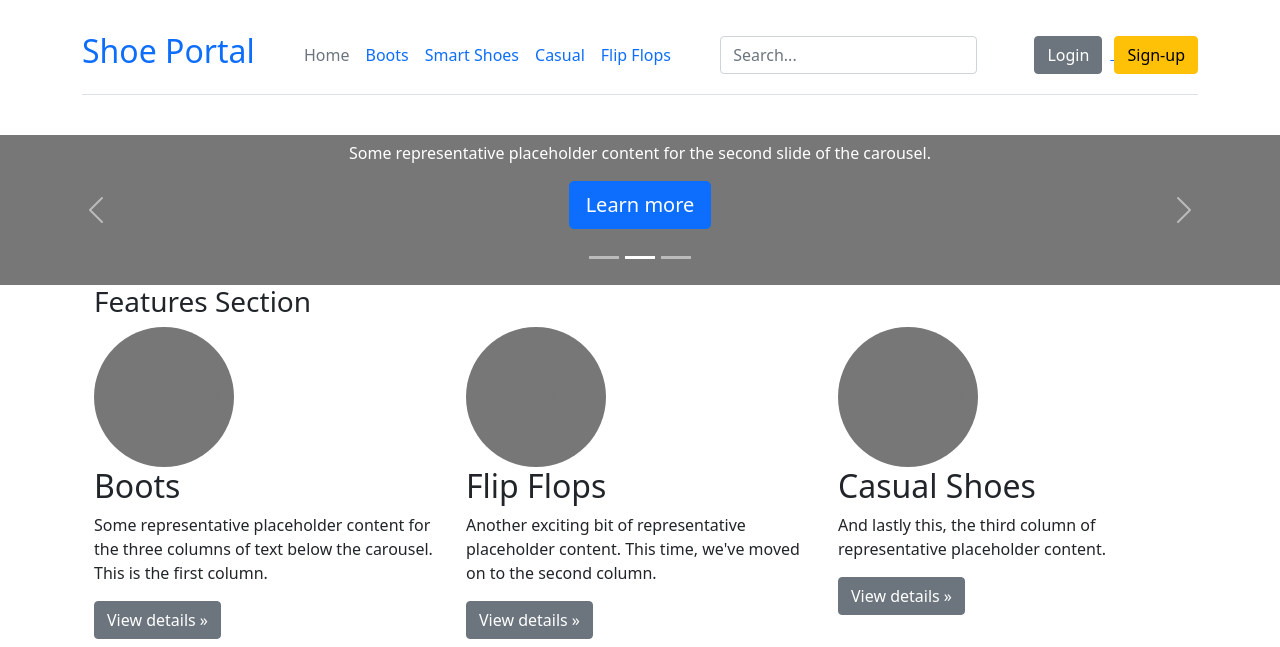
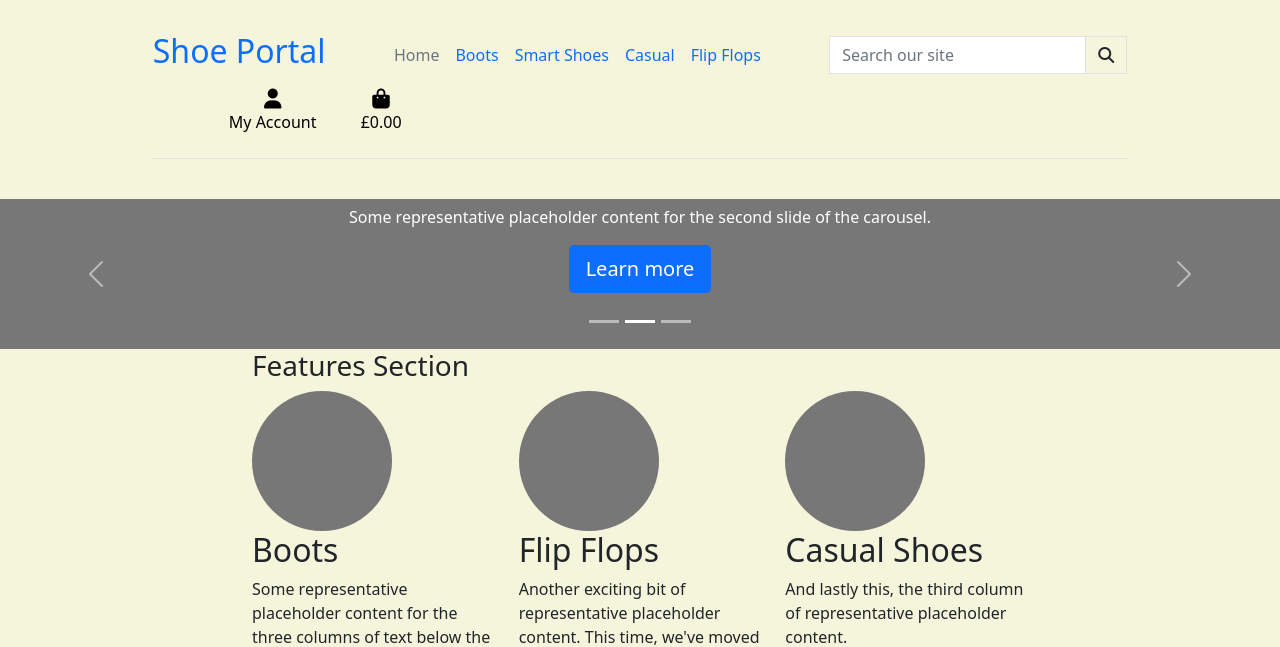
Before and after one commit to dushanka-dev/shoe-portal, a Django app: page / in a window 1280 px wide. Shown: the top 647 px of the page. Run offline with Django 3.2, Linux system fonts and the light colour scheme; some libraries are stand-ins or nearby versions.

Commit message:
Added css, font awesome. Added user authentication and site search

```diff
--- a/templates/base.html
+++ b/templates/base.html
@@ -2,6 +2,7 @@
 
 <!doctype html>
 <html lang="en">
+
 <head>
   <!-- Required meta tags -->
   {% block meta %}
@@ -13,20 +14,22 @@
   {% block extra_meta %}
   {% endblock %}
 
-    <!-- Bootstrap CSS -->
+  <!-- CSS -->
   {% block corecss %}
   <link href="https://cdn.jsdelivr.net/npm/bootstrap@5.1.3/dist/css/bootstrap.min.css" rel="stylesheet"
     integrity="sha384-1BmE4kWBq78iYhFldvKuhfTAU6auU8tT94WrHftjDbrCEXSU1oBoqyl2QvZ6jIW3" crossorigin="anonymous">
+  <link rel="stylesheet" href="{% static 'css/base.css' %}">
   {% endblock %}
 
   {% block extra_css %}
   {% endblock %}
 
-    <!-- Bootstrap JS -->
+  <!-- JS -->
   {% block corejs %}
   <script src="https://cdn.jsdelivr.net/npm/bootstrap@5.1.3/dist/js/bootstrap.bundle.min.js"
     integrity="sha384-ka7Sk0Gln4gmtz2MlQnikT1wXgYsOg+OMhuP+IlRH9sENBO0LRn5q+8nbTov4+1p" crossorigin="anonymous">
   </script>
+  <script src="https://kit.fontawesome.com/b1024b1d6b.js" crossorigin="anonymous"></script>
   {% endblock %}
 
   {% block extra_js %}
@@ -34,11 +37,13 @@
 
   <title>Shoe Portal</title>
 </head>
+
 <body>
   <!-- <header class="container-fluid fixed-top"></header> -->
   <header class="p-3">
     <div class="container">
-        <div class="d-flex flex-wrap align-items-center justify-content-center justify-content-md-between py-3 mb-4 border-bottom">
+      <div
+        class="d-flex flex-wrap align-items-center justify-content-center justify-content-md-between py-3 mb-4 border-bottom">
         <a href="/" class="d-flex align-items-center mb-2 mb-lg-0 text-decoration-none">
           <h2>Shoe Portal</h2>
         </a>
@@ -51,17 +56,60 @@
           <li><a href="#" class="nav-link px-2">Flip Flops</a></li>
         </ul>
 
-          <form class="col-12 col-lg-auto mb-3 mb-lg-0 me-lg-3">
-            <input type="search" class="form-control form-control-dark" placeholder="Search..." aria-label="Search">
+        <!-- Search site -->
+
+        <form method="GET" action="">
+          <div class="input-group w-100">
+            <input class="form-control border border-black rounded-0" type="text" name="q"
+              placeholder="Search our site">
+            <div class="input-group-append">
+              <button class="form-control btn btn-black border border-black rounded-0" type="submit">
+                <span class="icon">
+                  <i class="fas fa-search"></i>
+                </span>
+              </button>
+            </div>
+          </div>
         </form>
 
-          <div class="text-end">
-            <a href="{% url 'account_login' %}">
-              <button type="button" class="btn btn-secondary me-2">Login</button>
+        <div class="col-12 col-lg-4 my-auto py-1 py-lg-0">
+          <ul class="list-inline list-unstyled text-center text-lg-right my-0">
+            <li class="list-inline-item dropdown">
+              <a class="text-black nav-link" href="#" id="user-options" data-toggle="dropdown" aria-haspopup="true"
+                aria-expanded="false">
+                <div class="text-center">
+                  <div><i class="fas fa-user fa-lg"></i></div>
+                  <p class="my-0">My Account</p>
+                </div>
               </a>
-            <a href="{% url 'account_signup' %}">
-              <button type="button" class="btn btn-warning">Sign-up</button>
+              <div class="dropdown-menu border-0" aria-labelledby="user-options">
+                {% if request.user.is_authenticated %}
+                  {% if request.user.is_superuser %}
+                    <a href="" class="dropdown-item">Product Management</a>
+                  {% endif %}
+                <a href="" class="dropdown-item">My Profile</a>
+                <a href="{% url 'account_logout' %}" class="dropdown-item">Logout</a>
+                {% else %}
+                <a href="{% url 'account_signup' %}" class="dropdown-item">Register</a>
+                <a href="{% url 'account_login' %}" class="dropdown-item">Login</a>
+                {% endif %}
+              </div>
+            </li>
+            <li class="list-inline-item">
+              <a class="{% if grand_total %}text-info font-weight-bold{% else %}text-black{% endif %} nav-link" href="">
+                <div class="text-center">
+                  <div><i class="fas fa-shopping-bag fa-lg"></i></div>
+                  <p class="my-0">
+                    {% if grand_total %}
+                      £{{ grand_total|floatformat:2 }}
+                    {% else %}
+                      £0.00
+                    {% endif %}
+                  </p>
+                </div>
               </a>
+            </li>
+          </ul>
         </div>
       </div>
     </div>
@@ -86,4 +134,5 @@
   </footer>
 
 </body>
+
 </html>
```
Lines whose indentation alone changed are shown as unchanged.
